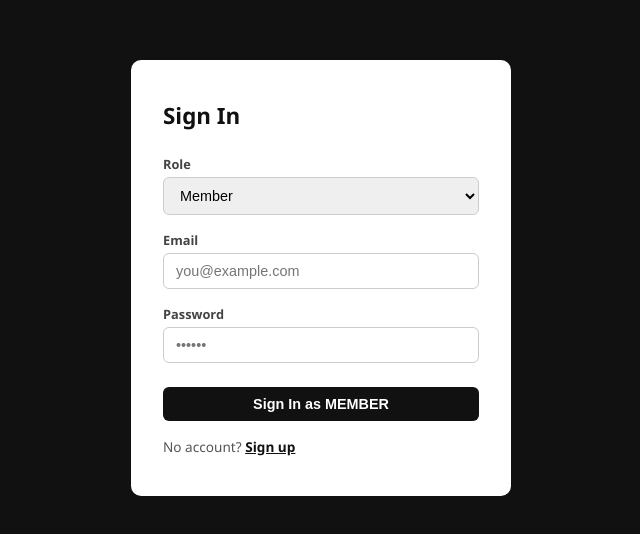
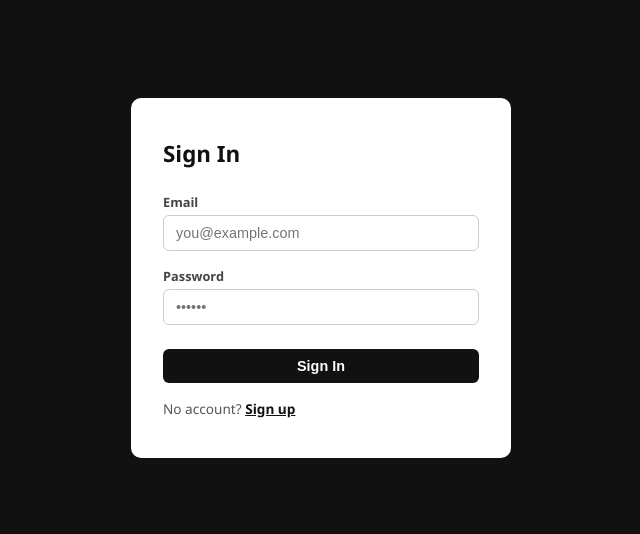
Before and after one commit to Anshuman0308/Task_Management, a React (Create React App) app in the folder frontend/: page /login in a window 1280 px wide. Shown: the part 122-656 px from the top of the page, without its empty margins (319-959 px from the left). Built offline with nearby package versions, Linux system fonts and the light colour scheme.

Commit message:
fix: remove misleading role dropdown from login page

```diff
--- a/frontend/src/pages/Login.js
+++ b/frontend/src/pages/Login.js
@@ -3,7 +3,7 @@ import { Link, useNavigate } from 'react-router-dom';
 import api from '../api';
 
 export default function Login() {
-  const [form, setForm] = useState({ role: 'MEMBER', email: '', password: '' });
+  const [form, setForm] = useState({ email: '', password: '' });
   const [error, setError] = useState('');
   const navigate = useNavigate();
 
@@ -26,13 +26,6 @@ export default function Login() {
         <h2>Sign In</h2>
         <form onSubmit={submit}>
           <div className="form-group">
-            <label>Role</label>
-            <select value={form.role} onChange={e => setForm({ ...form, role: e.target.value })}>
-              <option value="MEMBER">Member</option>
-              <option value="ADMIN">Admin</option>
-            </select>
-          </div>
-          <div className="form-group">
             <label>Email</label>
             <input type="email" placeholder="you@example.com" value={form.email}
               onChange={e => setForm({ ...form, email: e.target.value })} required />
@@ -44,7 +37,7 @@ export default function Login() {
           </div>
           {error && <p className="error">{error}</p>}
           <button className="btn btn-primary btn-full" style={{ marginTop: '0.5rem' }}>
-            Sign In as {form.role}
+            Sign In
           </button>
         </form>
         <p>No account? <Link to="/signup">Sign up</Link></p>
```
